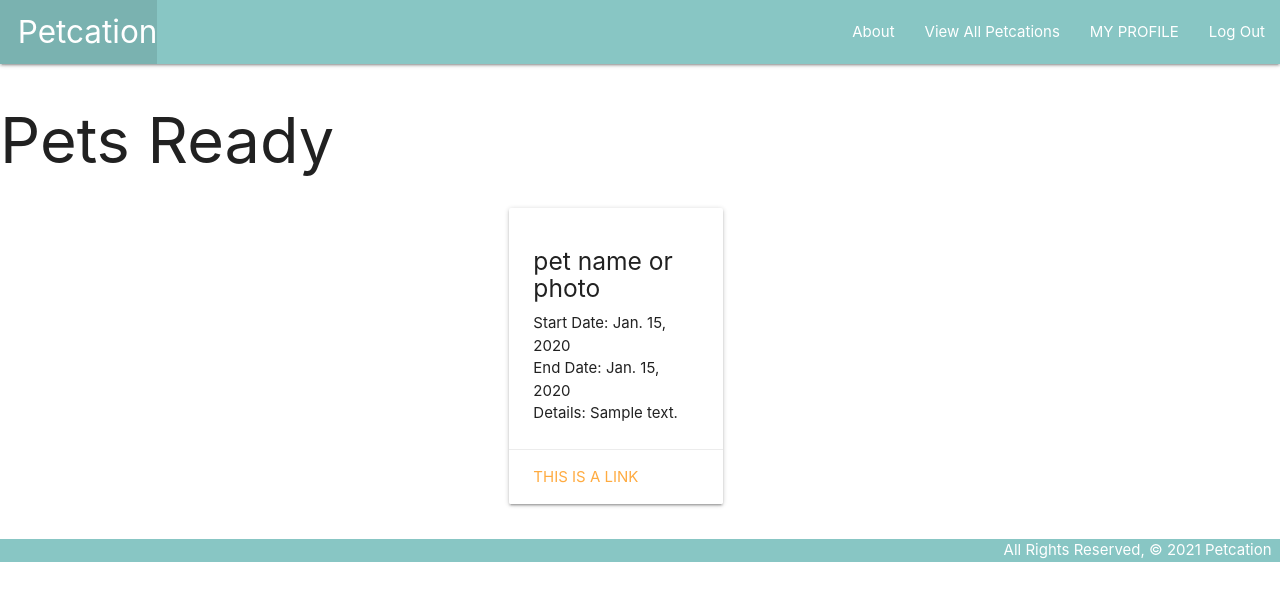
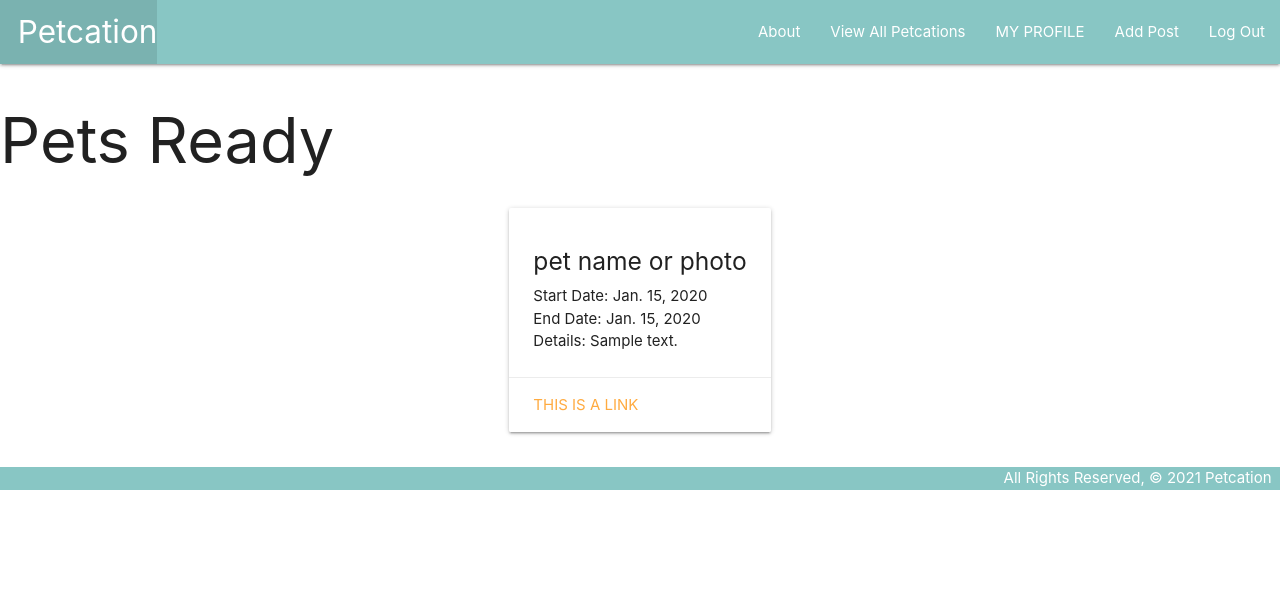
Before and after one commit to beccaawhite/petcation, a Django app: page /posts/ in a window 1280 px wide. Shown: the top 601 px of the page. Run offline with Django 3.2, Linux system fonts and the light colour scheme; a user stored in the database is signed in; tables that the repository leaves empty hold one stand-in row (values such as "Sample post"); some web fonts are replaced.

Commit message:
posts list and add post created

```diff
--- a/main_app/templates/base.html
+++ b/main_app/templates/base.html
@@ -25,6 +25,7 @@
           <li><a href="/posts">View All Petcations</a></li>
           {% if user.owner.id %}
             <li><a href="{% url 'owners_detail' user.owner.id %}">MY PROFILE</a></li>
+            <li><a href="{% url 'posts_create' user.owner.id %}">Add Post</a></li>
           {% elif user.sitter.id %}
             <li><a href="{% url 'sitters_detail' user.sitter.id %}">MY PROFILE</a></li>
           {% else %}
--- a/main_app/templates/owners/detail.html
+++ b/main_app/templates/owners/detail.html
@@ -43,7 +43,7 @@
   <a href="{% url 'pets_create' owner.id %}">Add Pet</a>
   <br>
 
-  <a href="{% url 'add_posting' owner.id %}">Add Post</a>
+
 
 </main>
 {% endblock %}
--- a/main_app/templates/posts/index.html
+++ b/main_app/templates/posts/index.html
@@ -4,7 +4,7 @@
 <h1>Pets Ready</h1>
 {% for post in posts %}
   <div class="row">
-    <div class="col s12 m10">
+    <div class="col s12">
       <div class="card">
         <div class="card-content">
           <span class="card-title"><h5>pet name or photo</h5></span>
--- a/main_app/urls.py
+++ b/main_app/urls.py
@@ -13,7 +13,10 @@ urlpatterns = [
     path('owners/<int:pk>/delete/', views.OwnerDelete.as_view(), name='owners_delete'),
     path('owners/<int:owner_id>/pet_create/', views.pets_create, name='pets_create'),
     path('owners/<int:owner_id>/add_pet/', views.add_pet, name='add_pet'),
+
+    path('owners/<int:owner_id>/post_create/', views.posts_create, name='posts_create'),
     path('owners/<int:owner_id>/add_posting/', views.add_posting, name='add_posting'),
+
     path('pets/<int:pet_id>/pet_update_form/', views.pets_update_form, name='pets_update_form'),
     path('pets/<int:pet_id>/pet_update/', views.pet_update, name='pets_update'),
     path('pets/<int:pet_id>/', views.pets_detail, name='pets_detail'),
@@ -24,5 +27,5 @@ urlpatterns = [
     path('sitters/<int:pk>/delete/', views.SitterDelete.as_view(), name='sitters_delete'),
     path('sitters/<int:sitter_id>/add_photo/', views.add_photo, name='add_photo'),
     path('posts/', views.posts_index, name='index'),
-    # path('posts/create/', views.PostCreate.as_view(), name='posts_create'),
+
 ]
--- a/main_app/views.py
+++ b/main_app/views.py
@@ -161,7 +161,17 @@ def add_photo(request, sitter_id):
             print('An error occurred uploading file to S3')
     return redirect('sitters_detail', sitter_id=sitter_id)
 
+
 #creating post by owner
+def posts_create(request, owner_id):
+      owner = Owner.objects.get(id=owner_id)
+      post_form = PostingForm()
+      return render(request, 'owners/post_form.html', {
+        'owner': owner,
+        'post_form': post_form
+      })
+
+#adding post by owner
 def add_posting(request, owner_id):
 
   form = PostingForm(request.POST)
@@ -171,7 +181,8 @@ def add_posting(request, owner_id):
     new_posting.owner_id = owner_id
     new_posting.save()
   # return redirect('detail', owner_id=owner_id)
-  return redirect('posts')
+  return redirect('index')
+
 
 # pots list
 def posts_index(request):
```
Also changed, not shown: main_app/templates/main_app/post_form.html (deleted, +0 -14 lines), main_app/templates/owners/post_form.html (added, +33 -0 lines).
